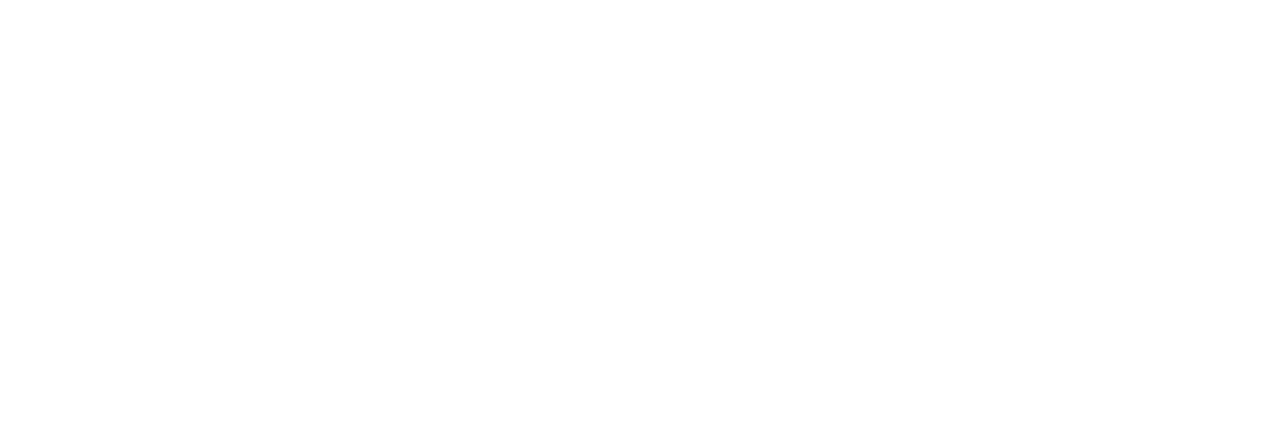
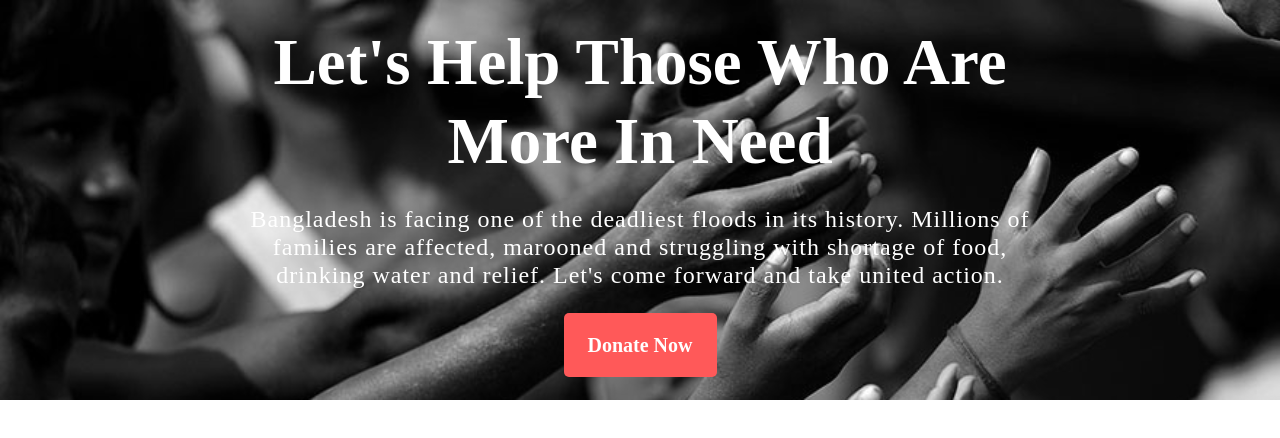
Before and after one commit to MehediHasan06/nusrah-portfolio, a plain HTML site: page index.html in a window 1280 px wide. Drawn offline with Linux system fonts and the light colour scheme.

Commit message:
top header implemented

```diff
--- a/index.html
+++ b/index.html
@@ -1,13 +1,24 @@
 <!DOCTYPE html>
 <html lang="en">
-<head>
-  <meta charset="UTF-8">
-  <meta http-equiv="X-UA-Compatible" content="IE=edge">
-  <meta name="viewport" content="width=device-width, initial-scale=1.0">
-  <title>Nusrah</title>
-  <link rel="stylesheet" href="./style.css">
-</head>
-<body>
-
-</body>
+  <head>
+    <meta charset="UTF-8" />
+    <meta http-equiv="X-UA-Compatible" content="IE=edge" />
+    <meta name="viewport" content="width=device-width, initial-scale=1.0" />
+    <title>Nusrah</title>
+    <link rel="stylesheet" href="./style.css" />
+  </head>
+  <body>
+    <section class="top_banner">
+      <div class="container">
+        <h1>Let's Help Those Who Are More In Need</h1>
+        <p>
+          Bangladesh is facing one of the deadliest floods in its history.
+          Millions of families are affected, marooned and struggling with
+          shortage of food, drinking water and relief. Let's come forward and
+          take united action.
+        </p>
+        <a href="#">Donate Now</a>
+      </div>
+    </section>
+  </body>
 </html>
--- a/style.css
+++ b/style.css
@@ -0,0 +1,54 @@
+body {
+  margin: 0;
+  box-sizing: border-box;
+}
+
+/* Top Banner */
+section.top_banner {
+  height: 50vh;
+  display: flex;
+  flex-direction: column;
+  justify-content: center;
+  align-items: center;
+
+  background-image:
+    linear-gradient(black, black),
+    url(./assets/donation13.jpg);
+  background-blend-mode: saturation;
+  background-repeat: no-repeat;
+  background-size: cover;
+}
+section.top_banner > .container {
+  max-width: 780px;
+  display: flex;
+  flex-direction: column;
+  justify-content: center;
+  align-items: center;
+
+  text-align: center;
+  color: #fff;
+}
+section.top_banner > .container h1 {
+  font-weight: 700;
+  font-size: 65px;
+  line-height: 79px;
+
+  margin: 0;
+}
+section.top_banner > .container p {
+  font-weight: 500;
+  font-size: 24px;
+  line-height: 28px;
+  letter-spacing: 1px;
+}
+section.top_banner > .container a {
+  border-radius: 5px;
+  font-weight: 600;
+  font-size: 20px;
+  line-height: 24px;
+
+  padding: 20px 24px;
+  background: #FF5959;
+  color: #fff;
+  text-decoration: none;
+}
```
Also changed, not shown: assets/donation13.jpg (added).
